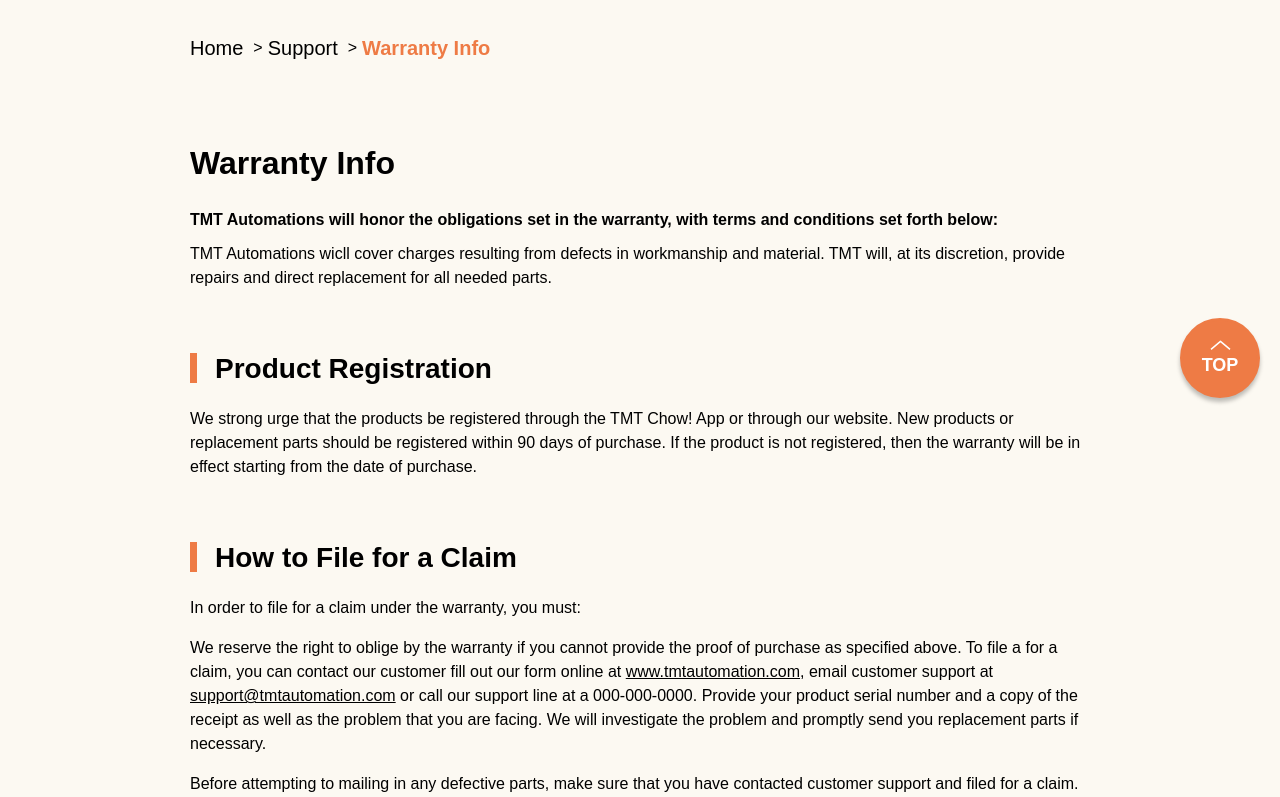
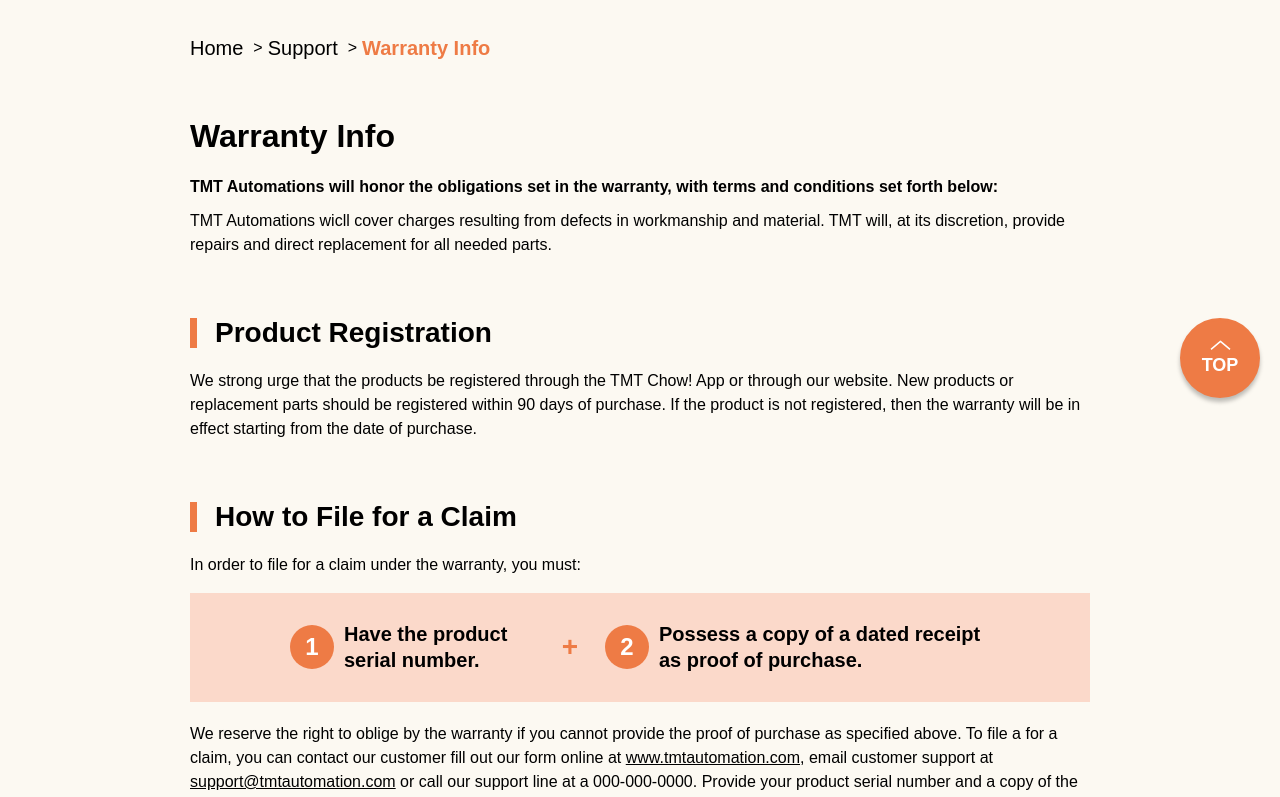
Before and after one commit to pamcy/Z-Tmt-Automation, a Nuxt app: page /warranty in a window 1280 px wide. Shown: the part 382-1179 px from the top of the page. Built offline with nearby package versions, Linux system fonts and the light colour scheme.

Commit message:
create callout section in warranty page

```diff
--- a/assets/css/base/_base.scss
+++ b/assets/css/base/_base.scss
@@ -197,7 +197,7 @@
     &::before {
       content: '';
       position: absolute;
-      top: rem(3);
+      top: rem(1);
       left: 0;
       width: rem(7);
       height: rem(25);
--- a/assets/css/pages/_warranty.scss
+++ b/assets/css/pages/_warranty.scss
@@ -61,4 +61,80 @@
             }
         }
     }
+
+    .callout {
+        margin-bottom: rem(20);
+        padding: rem(22) rem(16);
+        background-color: $color-primary-light;
+
+        @include media-breakpoint-up(md) {
+            padding: rem(28) rem(25);
+        }
+
+        @include media-breakpoint-up(lg) {
+            padding-left: rem(100);
+            padding-right: rem(100);
+        }
+
+        &__list {
+            @include media-breakpoint-up(md) {
+                display: grid;
+                grid-template-columns: 35% auto 55%;
+                grid-column-gap: rem(18);
+                align-items: center;
+            }
+        }
+
+        &__item {
+            display: grid;
+
+            &:not(.callout__item-plus) {
+                grid-template-columns: 35px 1fr;
+                grid-column-gap: rem(5);
+
+                @include media-breakpoint-up(md) {
+                    grid-template-columns: 44px 1fr;
+                    grid-column-gap: rem(10);
+                    align-items: center;
+                }
+            }
+
+            &-plus {
+                text-align: center;
+            }
+
+            > b {
+                display: inline-flex;
+                justify-content: center;
+                align-items: center;
+                width: rem(35);
+                height: rem(35);
+                border-radius: 50%;
+                background-color: $color-primary;
+                color: #fff;
+                font-size: rem(20);
+                font-weight: 700;
+
+                @include media-breakpoint-up(md) {
+                    width: rem(44);
+                    height: rem(44);
+                    font-size: rem(24);
+                }
+            }
+
+            > h3 {
+                font-size: rem(18);
+
+                @include media-breakpoint-up(md) {
+                    font-size: rem(20);
+                }
+            }
+
+            > .plus {
+                font-size: rem(28);
+                font-weight: 700;
+                color: $color-primary;
+            }
+        }
+    }
 }
--- a/pages/warranty.vue
+++ b/pages/warranty.vue
@@ -17,7 +17,7 @@
                     </ul>
                 </nav>
 
-                <h2>Warranty Info</h2>
+                <h1 class="h2">Warranty Info</h1>
 
                 <div class="warranty-content">
                     <div class="warranty-content-intro">
@@ -26,32 +26,47 @@
                     </div>
                     <ul class="warranty-list">
                         <li>
-                            <h3 class="section-title">Product Registration</h3>
+                            <h2 class="section-title">Product Registration</h2>
                             <p>We strong urge that the products be registered through the TMT Chow! App or through our website. New products or replacement parts should be registered within 90 days of purchase. If the product is not registered, then the warranty will be in effect starting from the date of purchase.</p>
                         </li>
                         <li>
-                            <h3 class="section-title">How to File for a Claim</h3>
+                            <h2 class="section-title">How to File for a Claim</h2>
                             <p>In order to file for a claim under the warranty, you must:</p>
+                            <div class="callout">
+                                <div class="callout__list">
+                                    <div class="callout__item">
+                                        <b>1</b>
+                                        <h3>Have the product serial number.</h3>
+                                    </div>
+                                    <div class="callout__item callout__item-plus">
+                                        <span class="plus">&#43;</span>
+                                    </div>
+                                    <div class="callout__item">
+                                        <b>2</b>
+                                        <h3>Possess a copy of a dated receipt as proof of purchase.</h3>
+                                    </div>
+                                </div>
+                            </div>
                             <p>We reserve the right to oblige by the warranty if you cannot provide the proof of purchase as specified above. To file a for a claim, you can contact our customer fill out our form online at <a href="https://www.tmtautomation.com">www.tmtautomation.com</a>, email customer support at <a href="mailto:support@tmtautomation.com">support@tmtautomation.com</a> or call our support line at a 000-000-0000. Provide your product serial number and a copy of the receipt as well as the problem that you are facing. We will investigate the problem and promptly send you replacement parts if necessary.</p>
                             <p>Before attempting to mailing in any defective parts, make sure that you have contacted customer support and filed for a claim. You will be given a Return Merchandise Authorization (RMA) number, as well as further instructions on the next steps. After receiving a RMA number, it should be clearly labelled on the outside of the return packaging.</p>
                         </li>
                         <li>
-                            <h3 class="section-title">What this Warranty Covers</h3>
+                            <h2 class="section-title">What this Warranty Covers</h2>
                             <p>To qualify for this warranty, your TMT product must be purchased from an authorized dealer or channel.</p>
                             <p>TMT Automation will cover any defects in material or workmanship of our products within the defined warranty term, provided proper installation and use have been followed. The manufacturer will, at its discretion, provide repair and replacements at no cost to the customer within the warranty term. TMT Automations will pay for shipping fees, equaling to United Parcel Service ground fees.</p>
                             <p>This limited warranty will NOT cover any damages or malfunctions from alterations, modifications, improper or unreasonable use or maintenance of our products and lightning, fire, power surges and other acts of nature.</p>
                             <p>To avoid voiding the warranty, do not make any unauthorized modifications and repairs..</p>
                         </li>
                         <li>
-                            <h3 class="section-title">How Long Does the Warranty Last</h3>
+                            <h2 class="section-title">How Long Does the Warranty Last</h2>
                             <p>The warranty for the different parts is as defined below:</p>
                         </li>
                         <li>
-                            <h3 class="section-title">Ways to Extend Warranty</h3>
+                            <h2 class="section-title">Ways to Extend Warranty</h2>
                             <p>You can extend your warranty through purchasing the extension options available on our website. To extend your warranty, you must purchase the extension before your original warranty expires.</p>
                         </li>
                         <li>
-                            <h3 class="section-title">Limitations on Liability</h3>
+                            <h2 class="section-title">Limitations on Liability</h2>
                             <p>The maximum liability for any TMT Automations product under this limited liability will not exceed the actual purchase price of the product.</p>
                         </li>
                     </ul>
```
